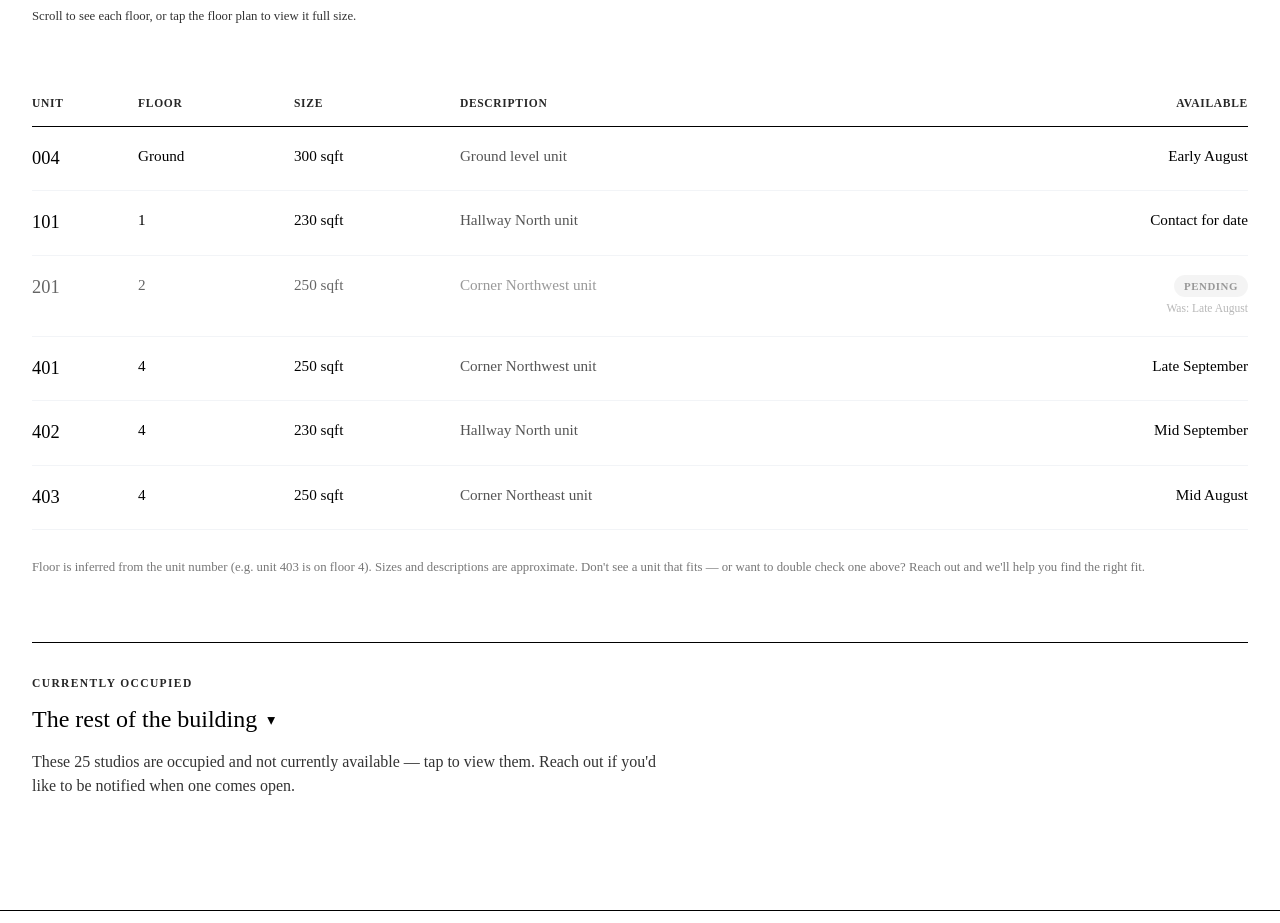
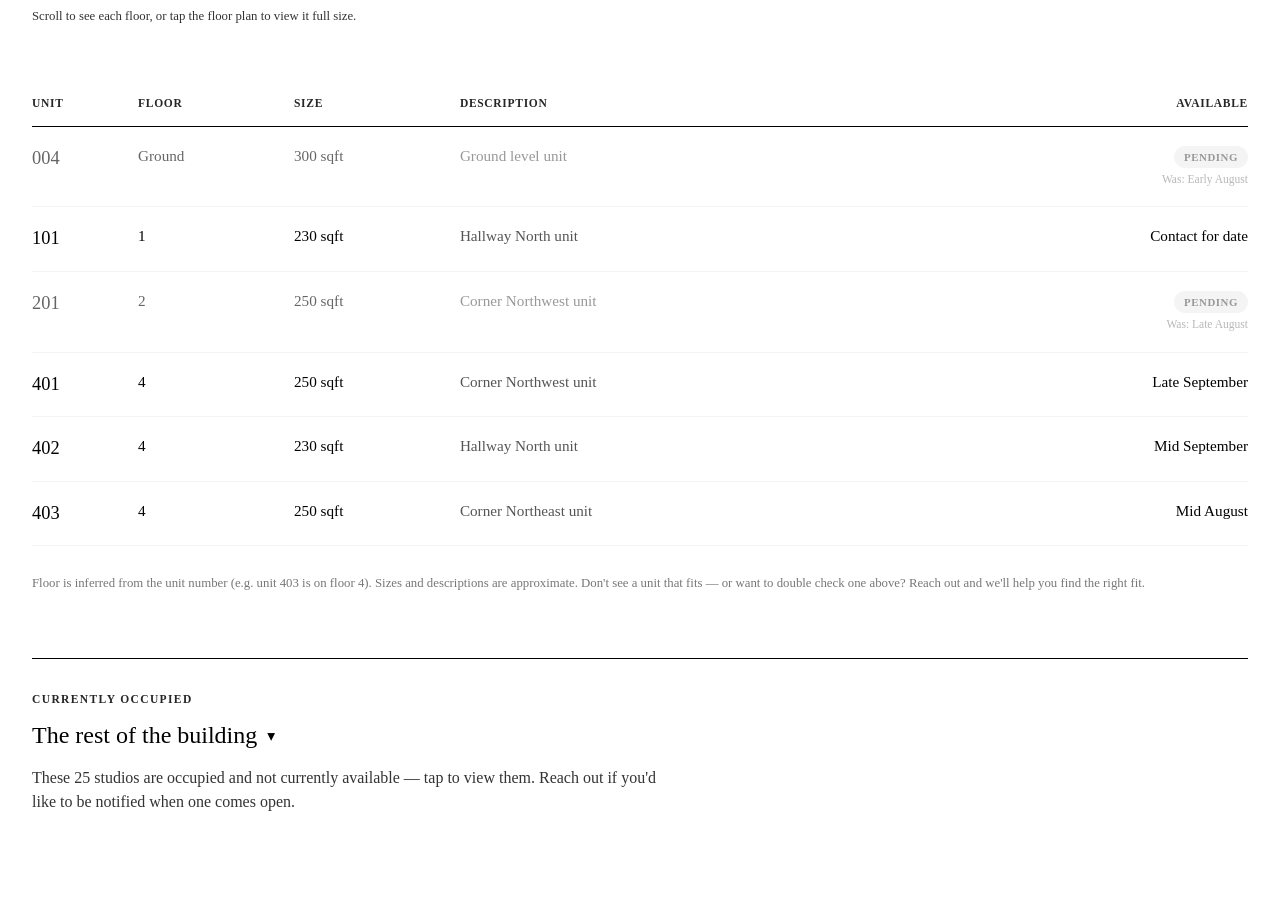
Before and after one commit to danielluzhu/blueocean, a website: page units.html in a window 1280 px wide. Shown: the part 1180-2103 px from the top of the page. Drawn offline with Linux system fonts and the light colour scheme.

Commit message:
Mark unit 004 as pending

```diff
--- a/units.html
+++ b/units.html
@@ -270,12 +270,12 @@
         </tr>
       </thead>
       <tbody>
-        <tr>
+        <tr class="is-pending">
           <td data-label="Unit" class="unit-num">004</td>
           <td data-label="Floor">Ground</td>
           <td data-label="Size">300 sqft</td>
           <td data-label="Description" class="unit-desc">Ground level unit</td>
-          <td data-label="Available" class="unit-avail">Early August</td>
+          <td data-label="Available" class="unit-avail"><span class="avail-cell"><span class="status-badge">Pending</span><span class="was-date">Was: Early August</span></span></td>
         </tr>
         <tr>
           <td data-label="Unit" class="unit-num">101</td>
```
